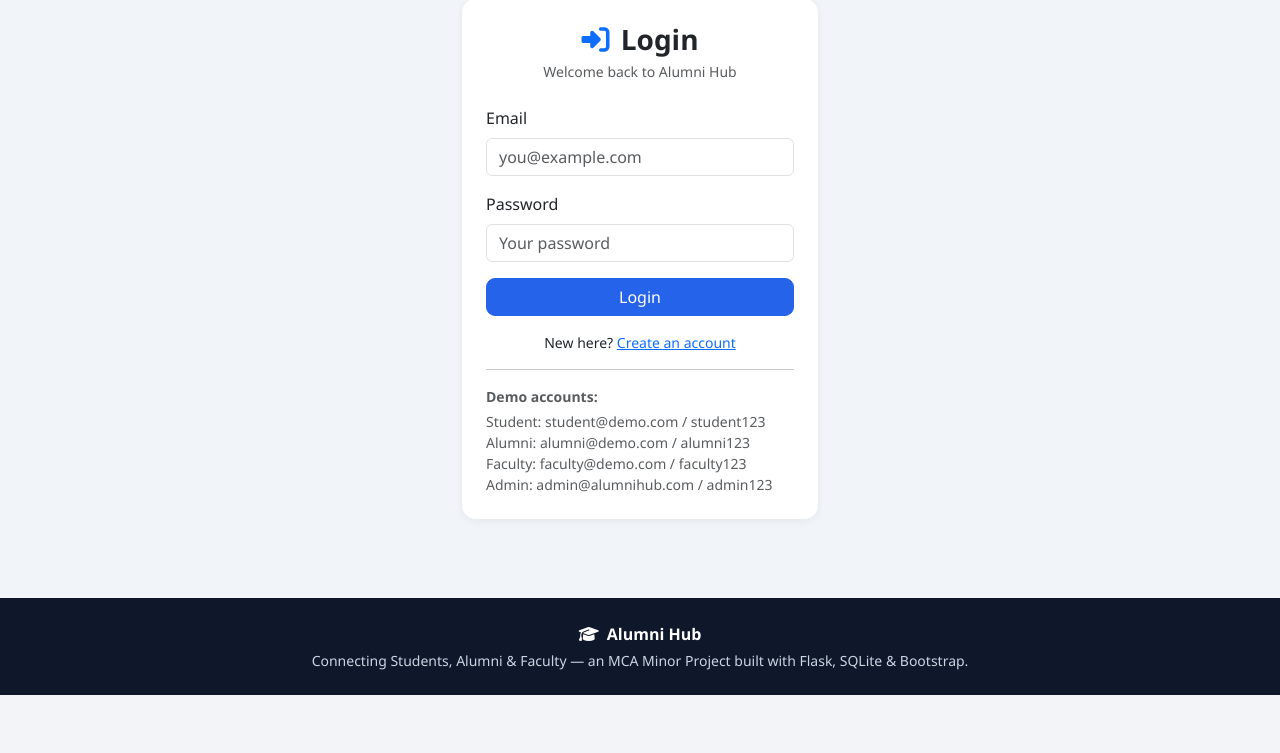
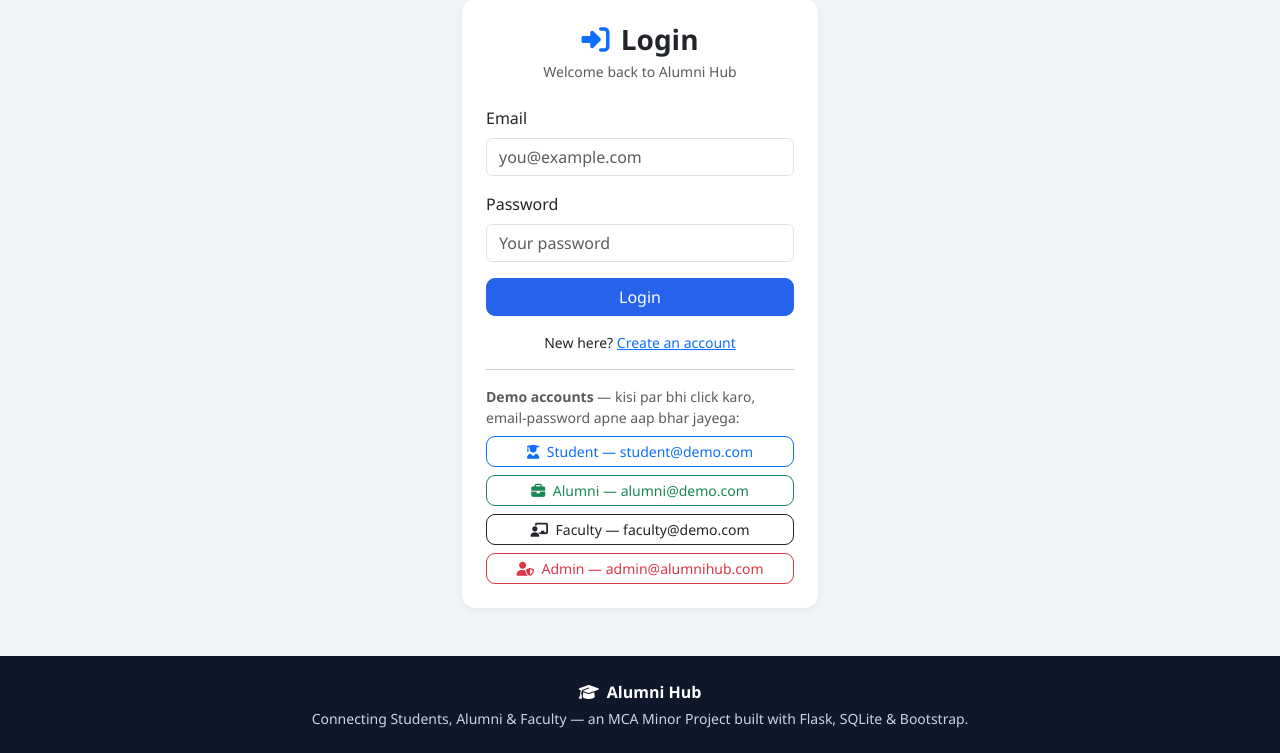
Before and after one commit to RajenderMohanVerma/alumni_hub, a Flask app: page /login in a window 1280 px wide. Shown: the part 105-858 px from the top of the page. Before the commit the page ends 800 px from the top, so only its background shows below. Run offline with Flask 3, Linux system fonts and the light colour scheme.

Commit message:
feat(login): click a demo account to auto-fill login credentials

```diff
--- a/templates/auth/login.html
+++ b/templates/auth/login.html
@@ -30,15 +30,43 @@
                 </p>
 
                 <hr>
-                <p class="small text-muted mb-1"><strong>Demo accounts:</strong></p>
-                <p class="small text-muted mb-0">
-                    Student: student@demo.com / student123<br>
-                    Alumni: alumni@demo.com / alumni123<br>
-                    Faculty: faculty@demo.com / faculty123<br>
-                    Admin: admin@alumnihub.com / admin123
+                <p class="small text-muted mb-2">
+                    <strong>Demo accounts</strong> — kisi par bhi click karo,
+                    email-password apne aap bhar jayega:
                 </p>
+                <div class="d-grid gap-2">
+                    <button type="button" class="btn btn-outline-primary btn-sm demo-fill"
+                            data-email="student@demo.com" data-password="student123">
+                        <i class="fas fa-user-graduate me-1"></i> Student — student@demo.com
+                    </button>
+                    <button type="button" class="btn btn-outline-success btn-sm demo-fill"
+                            data-email="alumni@demo.com" data-password="alumni123">
+                        <i class="fas fa-briefcase me-1"></i> Alumni — alumni@demo.com
+                    </button>
+                    <button type="button" class="btn btn-outline-dark btn-sm demo-fill"
+                            data-email="faculty@demo.com" data-password="faculty123">
+                        <i class="fas fa-chalkboard-teacher me-1"></i> Faculty — faculty@demo.com
+                    </button>
+                    <button type="button" class="btn btn-outline-danger btn-sm demo-fill"
+                            data-email="admin@alumnihub.com" data-password="admin123">
+                        <i class="fas fa-user-shield me-1"></i> Admin — admin@alumnihub.com
+                    </button>
+                </div>
             </div>
         </div>
     </div>
 </div>
 {% endblock %}
+
+{% block scripts %}
+<script>
+    // Demo account buttons: clicking one fills the email and password
+    // fields automatically, so the demo can be tried without typing.
+    document.querySelectorAll('.demo-fill').forEach(function (btn) {
+        btn.addEventListener('click', function () {
+            document.querySelector('input[name="email"]').value = btn.dataset.email;
+            document.querySelector('input[name="password"]').value = btn.dataset.password;
+        });
+    });
+</script>
+{% endblock %}
```
